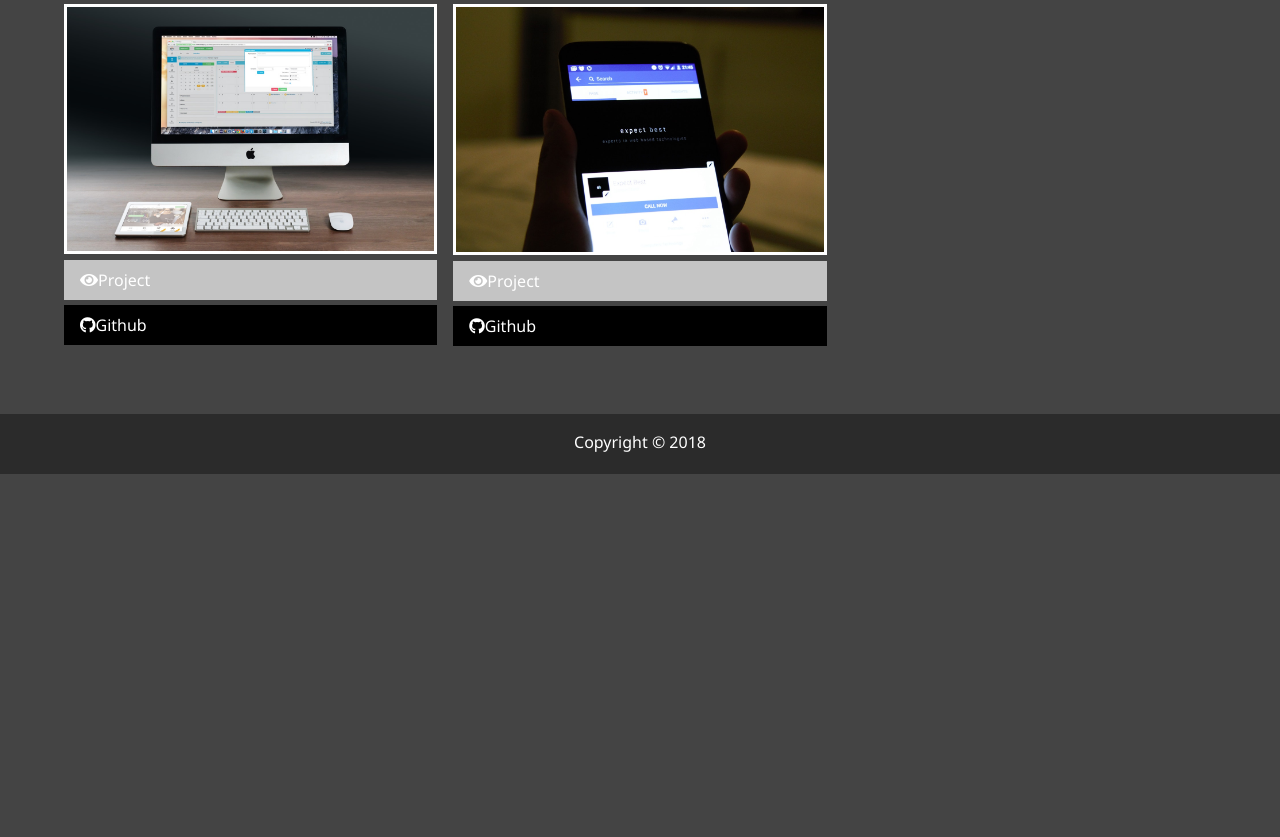
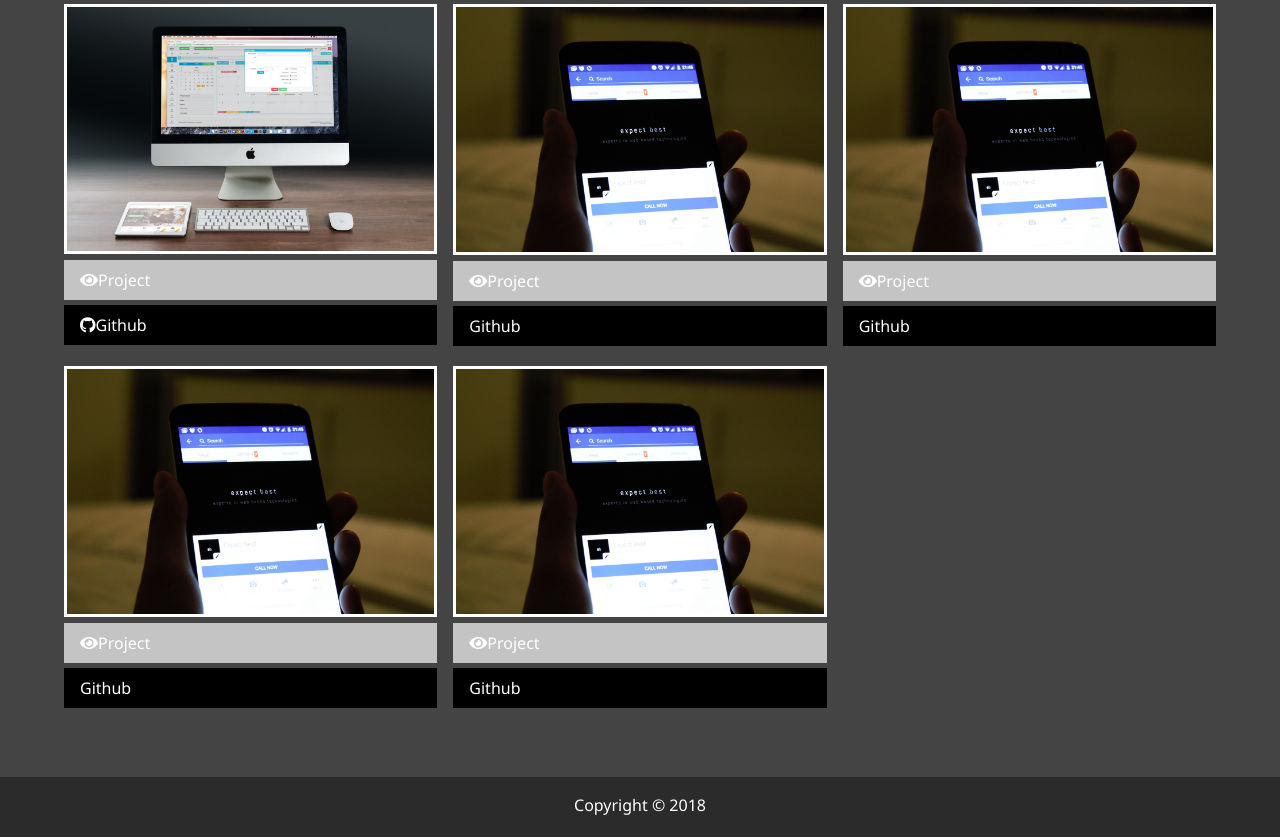
Before and after one commit to omarASC5/modern_portfolio_repo, a website: page dist/work.html in a window 1280 px wide. Shown: the part 749-1586 px from the top of the page. Before the commit the page ends 1223 px from the top, so only its background shows below. Drawn offline with Linux system fonts and the light colour scheme.

Commit message:
more projects

```diff
--- a/dist/work.html
+++ b/dist/work.html
@@ -81,10 +81,10 @@
                 <a href="#!">
                     <img src="img/projects/project3.jpg" alt="Project">
                 </a>
-                <a href="#" class="btn-light">
+                <a href="https://omarasc5.github.io/Genetic-Algorithm/" class="btn-light">
                     <i class="fas fa-eye"></i>Project
                 </a>
-                <a href="#" class="btn-dark">
+                <a href="https://github.com/omarASC5/Genetic-Algorithm" class="btn-dark">
                     <i class="fab fa-github"></i>Github
                 </a>
             </div>
@@ -92,22 +92,53 @@
                 <a href="#!">
                     <img src="img/projects/project4.jpg" alt="Project">
                 </a>
-                <a href="#" class="btn-light">
+                <a href="https://omarasc5.github.io/Jackson-Pollock-Paint-Program/" class="btn-light">
                     <i class="fas fa-eye"></i>Project
                 </a>
-                <a href="#" class="btn-dark">
+                <a href="https://github.com/omarASC5/Jackson-Pollock-Paint-Program" class="btn-dark">
                     <i class="fab fa-github"></i>Github
+                </a>
+            </div>
+           <div class="item">
+                <a href="#!">
+                    <img src="img/projects/project5.jpg" alt="Project">
+                </a>
+                <a href="https://omarasc5.github.io/week2.day1.uglyHTML/" class="btn-light">
+                    <i class="fas fa-eye"></i>Project
+                </a>
+                <a href="https://github.com/omarASC5/week2.day1.uglyHTML" class="btn-dark">
+                    <i cl ass="fab fa-github"></i>Github
                 </a>
             </div>
             <div class="item">
                 <a href="#!">
                     <img src="img/projects/project5.jpg" alt="Project">
                 </a>
-                <a href="#" class="btn-light">
+                <a href="https://omarasc5.github.io/narutoGifs_repo/" class="btn-light">
                     <i class="fas fa-eye"></i>Project
                 </a>
-                <a href="#" class="btn-dark">
-                    <i class="fab fa-github"></i>Github
+                <a href="https://github.com/omarASC5/narutoGifs_repo" class="btn-dark">
+                    <i cl ass="fab fa-github"></i>Github
+                </a>
+            </div><div class="item">
+                <a href="#!">
+                    <img src="img/projects/project5.jpg" alt="Project">
+                </a>
+                <a href="https://omarasc5.github.io/week2.day1.uglyHTML/" class="btn-light">
+                    <i class="fas fa-eye"></i>Project
+                </a>
+                <a href="https://github.com/omarASC5/week2.day1.uglyHTML" class="btn-dark">
+                    <i cl ass="fab fa-github"></i>Github
+                </a>
+            </div><div class="item">
+                <a href="#!">
+                    <img src="img/projects/project5.jpg" alt="Project">
+                </a>
+                <a href="https://omarasc5.github.io/week2.day1.uglyHTML/" class="btn-light">
+                    <i class="fas fa-eye"></i>Project
+                </a>
+                <a href="https://github.com/omarASC5/week2.day1.uglyHTML" class="btn-dark">
+                    <i cl ass="fab fa-github"></i>Github
                 </a>
             </div>
         </div>
```
Also changed, not shown: dist/about.html (+1 -1 lines), dist/index.html (+1 -1 lines).
